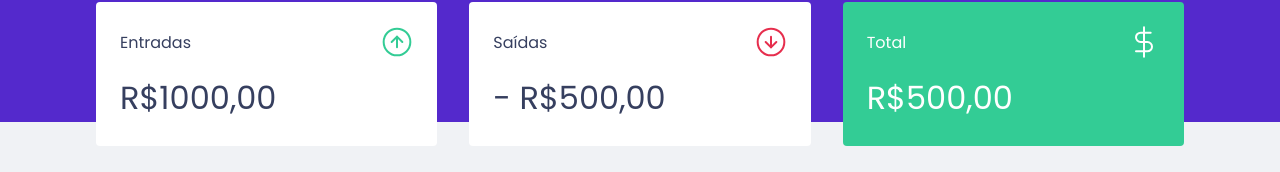
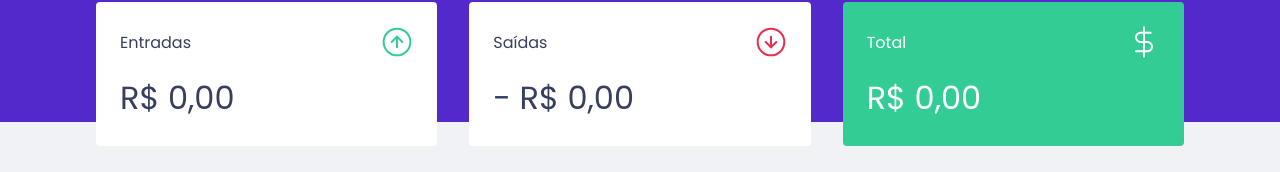
Before and after one commit to matheus-crivellari/ignite-02-dtmoney, a React (Create React App) app: page / in a window 1280 px wide. Shown: the part 150-322 px from the top of the page. Built offline with nearby package versions, Linux system fonts and the light colour scheme; no server answers; what miragejs would draw is missing.

Commit message:
feat: add calculations logic to summary

```diff
--- a/src/components/NewTransactionModal/index.tsx
+++ b/src/components/NewTransactionModal/index.tsx
@@ -5,7 +5,7 @@ import incomeImg from '../../assets/income.svg'
 import outcomeImg from '../../assets/outcome.svg'
 import { FormEvent, useContext, useState } from 'react';
 import { api } from '../../services/api';
-import { TransactionsContext } from '../../TransactionsContext';
+import { TransactionInput, TransactionsContext, TransactionType } from '../../TransactionsContext';
 
 interface NewTransactionModalProps {
     isOpen:  boolean;
@@ -17,7 +17,7 @@ export function NewTransactionModal({ isOpen, onRequestClose }: NewTransactionMo
 
     const [title, setTitle] = useState('');
     const [amount, setAmount] = useState(0);
-    const [type, setType] = useState('deposit');
+    const [type, setType] = useState<TransactionType>('deposit');
     const [category, setCategory] = useState('');
 
     async function handleCrateNewTransaction(event: FormEvent) {
--- a/src/components/Summary/index.tsx
+++ b/src/components/Summary/index.tsx
@@ -8,6 +8,18 @@ import { TransactionsContext } from "../../TransactionsContext";
 export function Summary() {
     const { transactions } = useContext(TransactionsContext);
 
+    const summary = transactions.reduce((acc, transaction) => {
+        if(transaction.type === 'deposit') {
+            acc.incomes += transaction.amount;
+            acc.total += transaction.amount;
+        } else {
+            acc.outcomes += transaction.amount;
+            acc.total -= transaction.amount;
+        }
+
+        return acc;
+    }, { incomes: 0, outcomes: 0, total: 0 });
+
     return (
         <Container>
             <div>
@@ -15,21 +27,36 @@ export function Summary() {
                     <p>Entradas</p>
                     <img src={incomeImg} alt="Entradas" />
                 </header>
-                <strong>R$1000,00</strong>
+                <strong>
+                    {new Intl.NumberFormat('pt-BR', {
+                        style: 'currency',
+                        currency: 'BRL',
+                    }).format(summary.incomes)}
+                </strong>
             </div>
             <div>
                 <header>
                     <p>Saídas</p>
                     <img src={outcomeImg} alt="Saídas" />
                 </header>
-                <strong>- R$500,00</strong>
+                <strong>
+                    - {new Intl.NumberFormat('pt-BR', {
+                        style: 'currency',
+                        currency: 'BRL',
+                    }).format(summary.outcomes)}
+                </strong>
             </div>
             <div className="highlight-background">
                 <header>
                     <p>Total</p>
                     <img src={totalImg} alt="Total" />
                 </header>
-                <strong>R$500,00</strong>
+                <strong>
+                    {new Intl.NumberFormat('pt-BR', {
+                        style: 'currency',
+                        currency: 'BRL',
+                    }).format(summary.total)}
+                </strong>
             </div>
         </Container>
     );
```
Also changed, not shown: src/TransactionsContext.tsx (+5 -2 lines).
